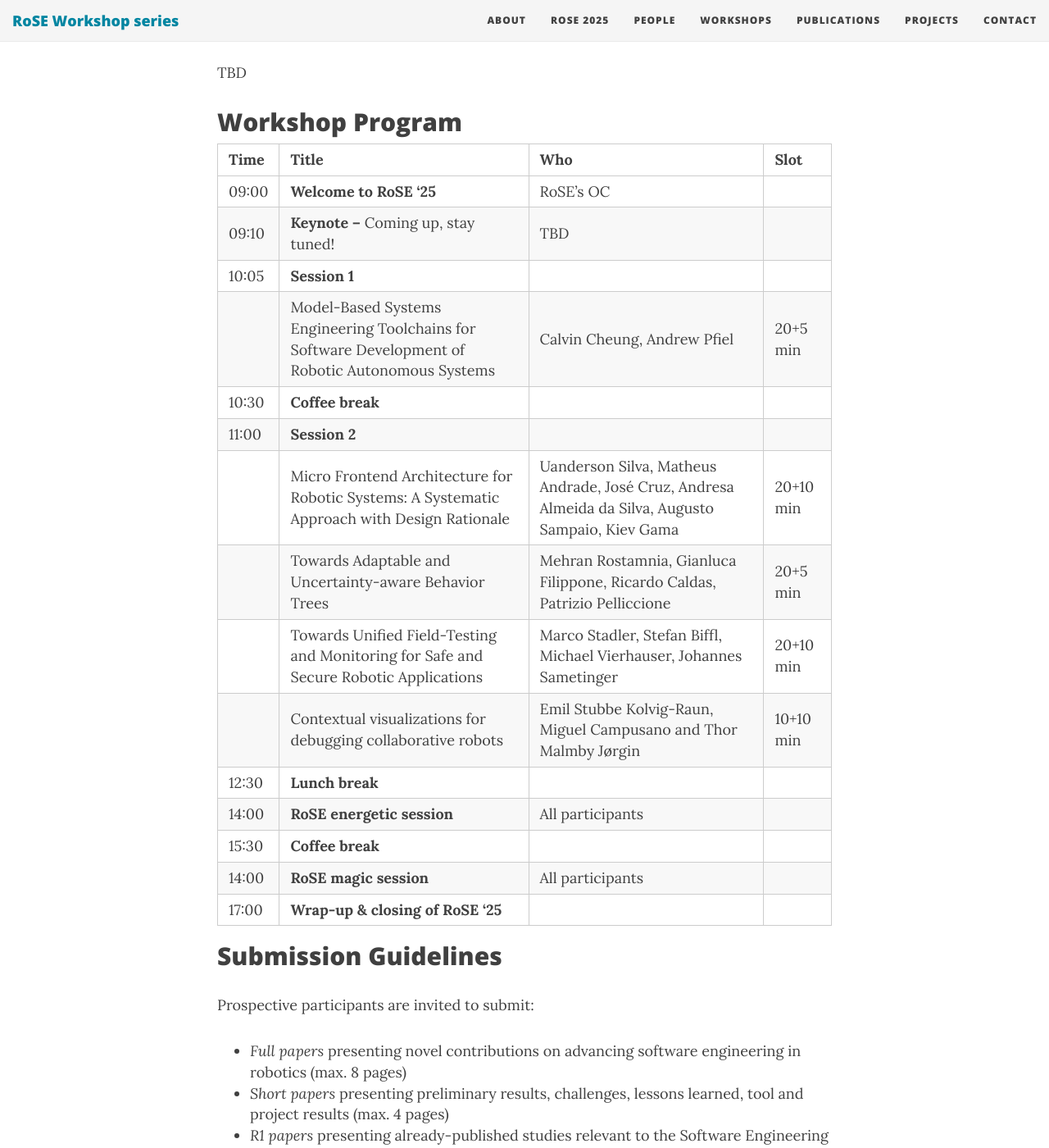
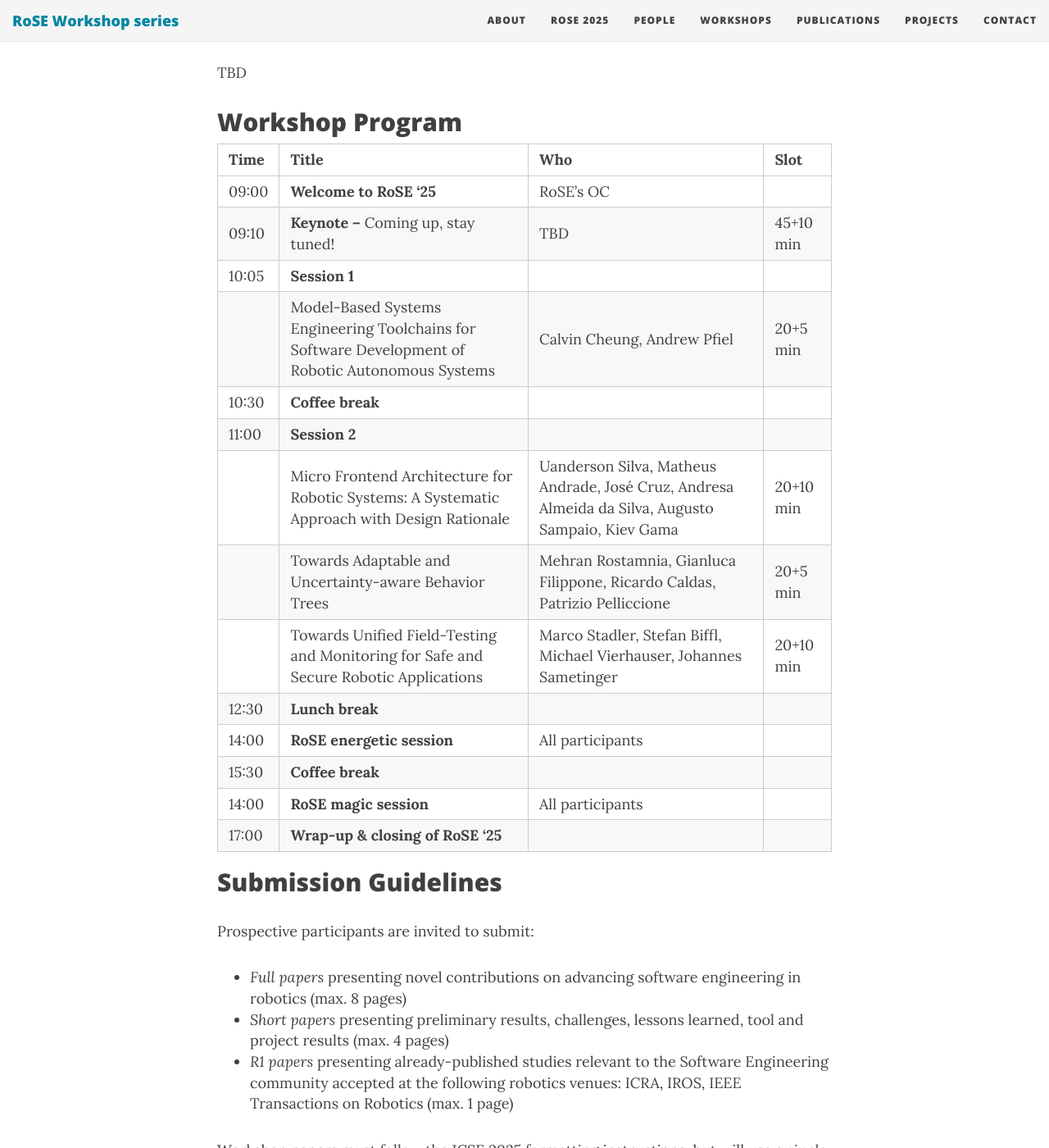
Before and after one commit to rose-workshops/rose-workshops.github.io, a Jekyll site: the page built from rose2025.md, in a window 1280 px wide and 1400 px high, scrolled down 1704 px. Shown: the whole window at 82% size. Built offline with Jekyll 4.4.1, drawn with Linux system fonts in a browser that asks for light colours; nearby versions of some CDN libraries.

Commit message:
Add program

```diff
--- a/rose2025.md
+++ b/rose2025.md
@@ -49,7 +49,7 @@ TBD
 | Time | Title | Who | Slot |
 | --- |  --- | --- |
 | 09:00 | **Welcome to RoSE '25** | RoSE's OC |
-| 09:10 | **Keynote --** Coming up, stay tuned! | TBD |
+| 09:10 | **Keynote --** Coming up, stay tuned! | TBD | 45+10 min |
 | 10:05 | **Session 1** | |
 | | Model-Based Systems Engineering Toolchains for Software Development of Robotic Autonomous Systems | Calvin Cheung, Andrew Pfiel | 20+5 min |
 | 10:30 | **Coffee break** | |
@@ -57,7 +57,6 @@ TBD
 | | Micro Frontend Architecture for Robotic Systems: A Systematic Approach with Design Rationale | Uanderson Silva, Matheus Andrade, José Cruz, Andresa Almeida da Silva, Augusto Sampaio, Kiev Gama | 20+10 min |
 | | Towards Adaptable and Uncertainty-aware Behavior Trees | Mehran Rostamnia, Gianluca Filippone, Ricardo Caldas, Patrizio Pelliccione |  20+5 min |
 | | Towards Unified Field-Testing and Monitoring for Safe and Secure Robotic Applications | Marco Stadler, Stefan Biffl, Michael Vierhauser, Johannes Sametinger |  20+10 min |
-| | Contextual visualizations for debugging collaborative robots | Emil Stubbe Kolvig-Raun, Miguel Campusano and Thor Malmby Jørgin |  10+10 min |
 | 12:30 | **Lunch break** | |
 | 14:00 | **RoSE energetic session** | All participants |
 | 15:30 | **Coffee break** | |
```
